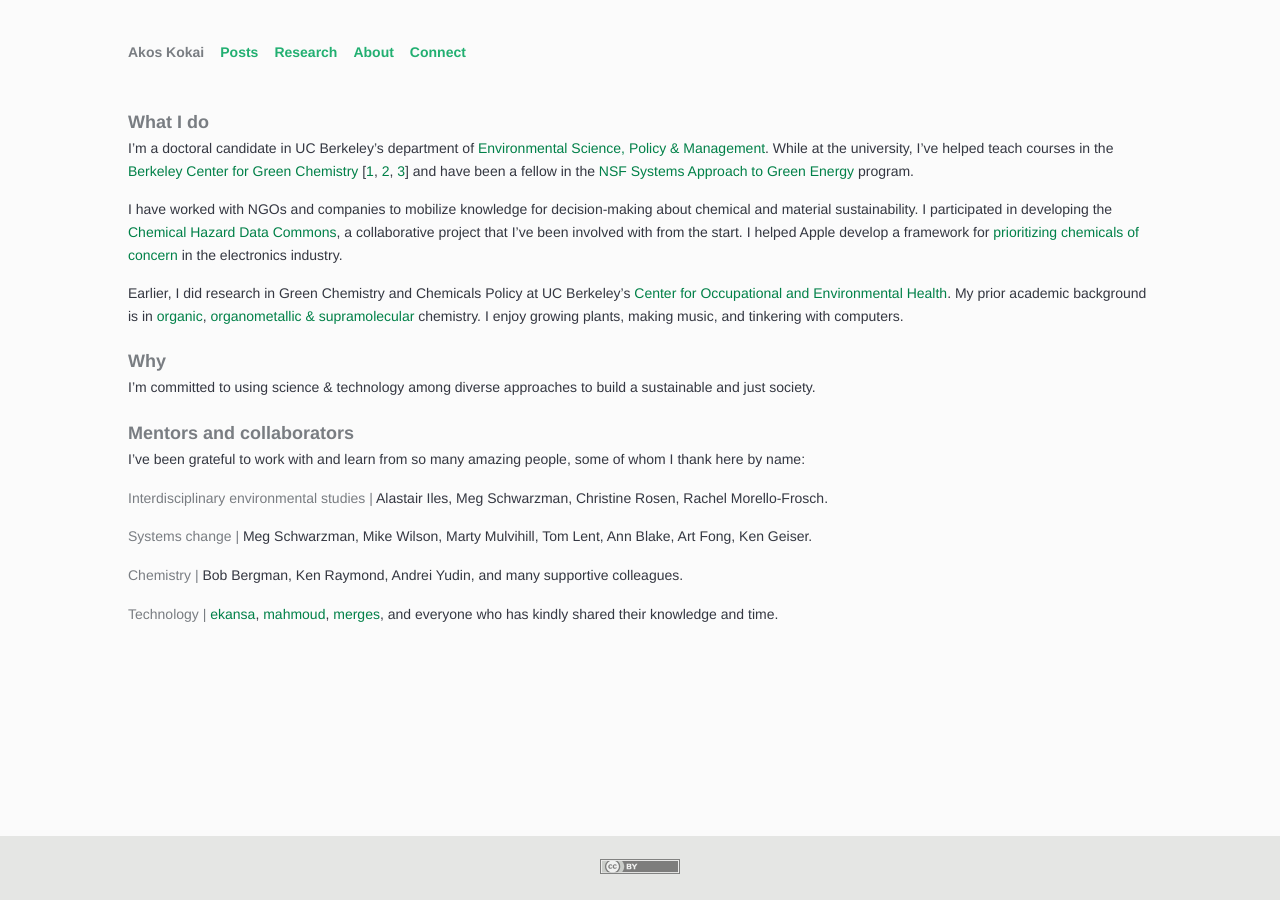
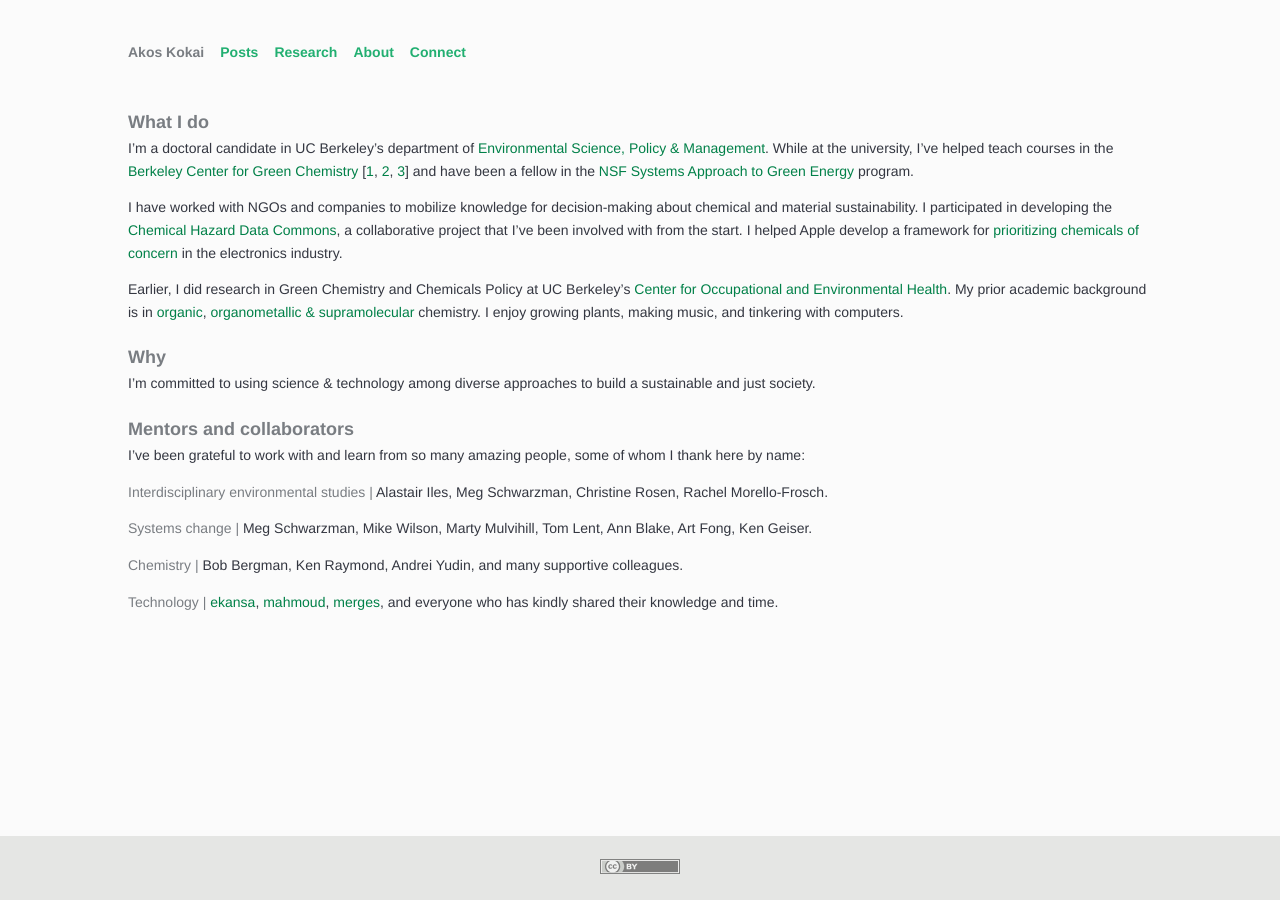
Before and after one commit to akokai/akokai.github.io, a Jekyll site: the page built from about/index.html, in a window 1280 px wide. Built offline with Jekyll 4.4.1, drawn with Linux system fonts in a browser that asks for light colours.

Commit message:
Update style

```diff
--- a/assets/main.css
+++ b/assets/main.css
@@ -50,7 +50,6 @@ body {
 
 p {
   line-height: 1.618;
-  margin: 0 0 16px 0;
 }
 
 h1,
```
